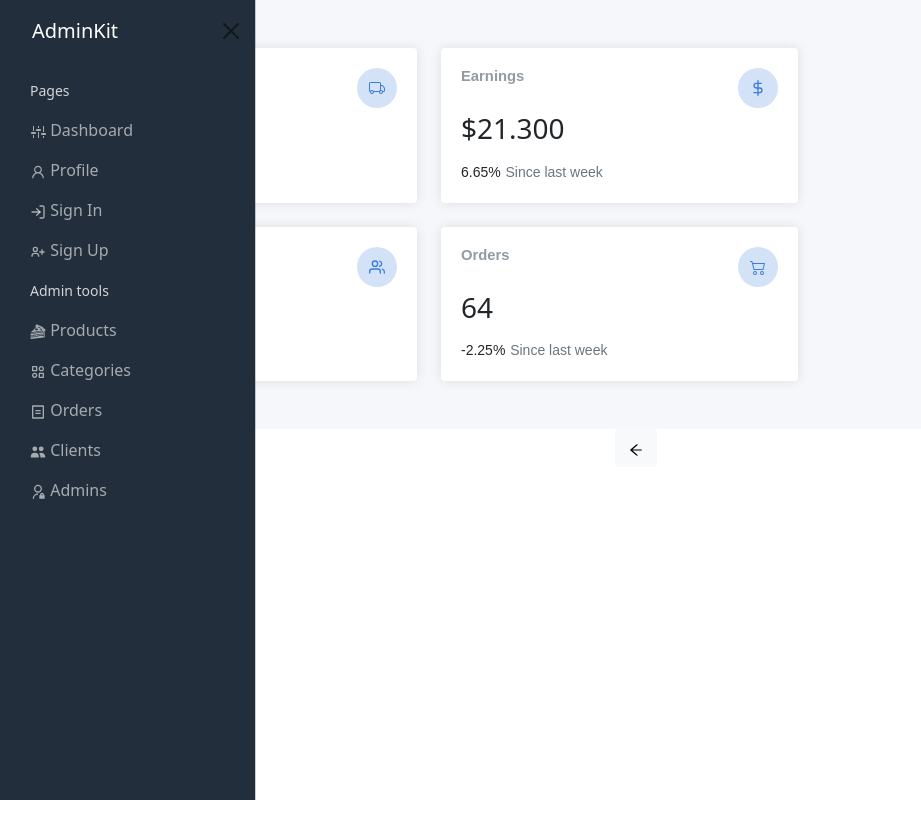
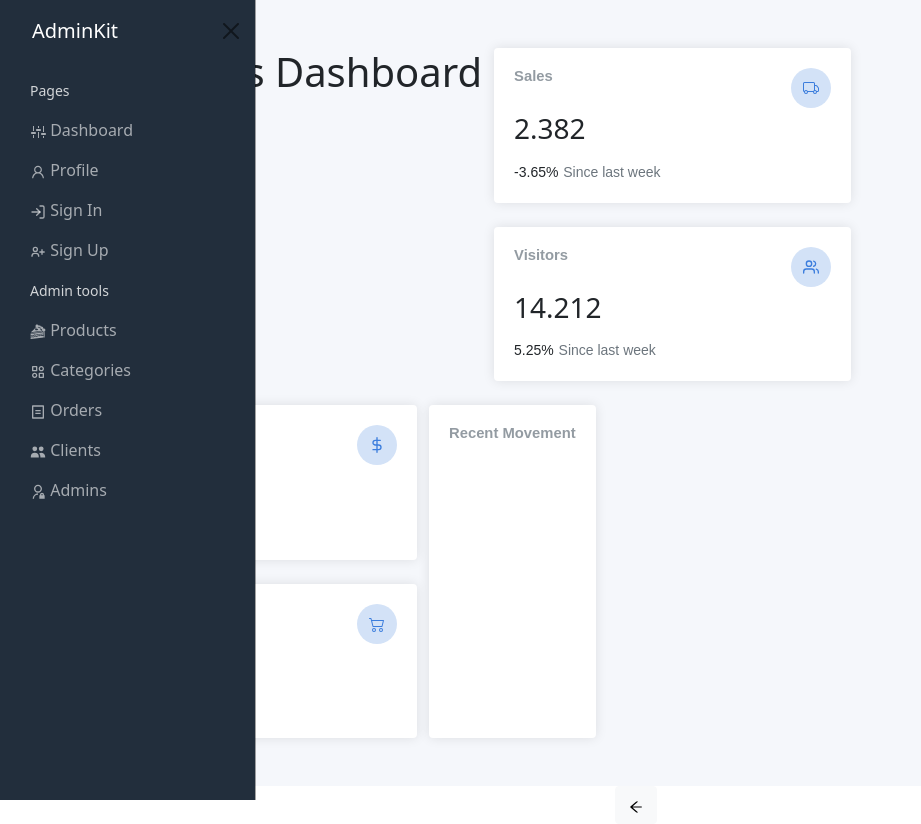
Before and after one commit to paulinairazusta/front_admin_e-commerce, a React (Create React App) app: page / in a window 1280 px wide. Shown: the whole page, without its empty margins (0-921 px from the left). Before the commit the page ends 800 px from the top, so only its background shows below. Built offline with nearby package versions, Linux system fonts and the light colour scheme.

Commit message:
Dashboard

```diff
--- a/src/App.js
+++ b/src/App.js
@@ -4,7 +4,7 @@ import { Routes, Route } from "react-router-dom";
 import OffCanvasOptions from "./components/sidebar/OffCanvasOptions";
 import Register from "./components/register/Register";
 import Login from "./components/login/Login";
-import Main from "./components/main/Main";
+import Main from "./components/dashboard/Main";
 import Products from "./components/products/Products";
 import Categories from "./components/categories/Categories";
 import Clients from "./components/clients/Clients";
--- a/src/components/main/Main.jsx
+++ b/src/components/dashboard/Main.jsx
@@ -1,5 +1,6 @@
 import Card from "./Card";
 import "./main.css";
+import "./card.css";
 import OffCanvasOptions from "../sidebar/OffCanvasOptions";
 
 import { BsTruck, BsCart2 } from "react-icons/bs";
@@ -8,8 +9,8 @@ import { FiDollarSign, FiUsers } from "react-icons/fi";
 function Main() {
   return (
     <div className="content">
-      {/* <OffCanvasOptions />
-      <h1>Analytics Dashboard</h1> */}
+      <OffCanvasOptions />
+      <h1>Analytics Dashboard</h1>
       <div className="sales-visitors-container">
         <div className="sales-container">
           <Card
@@ -46,6 +47,10 @@ function Main() {
           />
         </div>
       </div>
+      <div className="chart-card">
+      <h5 className="card-title">Recent Movement</h5>
+
+      </div>
     </div>
   );
 }
--- a/src/components/main/card.css
+++ b/src/components/dashboard/card.css
@@ -1,7 +1,3 @@
-* {
-  box-sizing: border-box;
-}
-
 .card-container {
   background-color: white;
   border-radius: 0.25rem;
@@ -21,7 +17,7 @@
   justify-content: space-between;
 }
 
-.card-container .card-title {
+.card-title {
   color: #939ba2;
   font-family: Arial, Helvetica, sans-serif;
   font-size: 0.925rem;
--- /dev/null
+++ b/src/components/dashboard/main.css
@@ -0,0 +1,35 @@
+* {
+  box-sizing: border-box;
+}
+
+.content {
+  background-color: #f5f7fb;
+  display: flex;
+  flex-wrap: wrap;
+  max-width: 100vw;
+  padding: 3rem 3rem 1.5rem;
+}
+
+.sales-visitors-container {
+  padding: 0 12px;
+}
+
+.sales-container {
+}
+.visitors-container {
+}
+
+.earnings-orders-container {
+  padding: 0 12px;
+}
+
+.chart-card {
+  background-color: white;
+  border-radius: 0.25rem;
+  box-shadow: 0 0 0.7rem 0 rgba(0,0,0,0.1);
+  display: flex;
+  flex-direction: column;
+  margin-bottom: 1.5rem;
+  padding: 1.25rem;
+  text-align: left;
+}
--- a/src/components/main/main.css
+++ /dev/null
@@ -1,20 +0,0 @@
-.content {
-  background-color: #f5f7fb;
-  display: flex;
-  max-width: 100vw;
-  padding: 3rem 3rem 1.5rem;
-}
-
-.sales-visitors-container {
-  padding: 0 12px;
-}
-
-.sales-container {
-}
-.visitors-container {
-}
-
-.earnings-orders-container {
-  padding: 0 12px;
-
-}
```
Also changed, not shown: src/components/dashboard/Card.jsx (renamed from src/components/main/Card.jsx).
